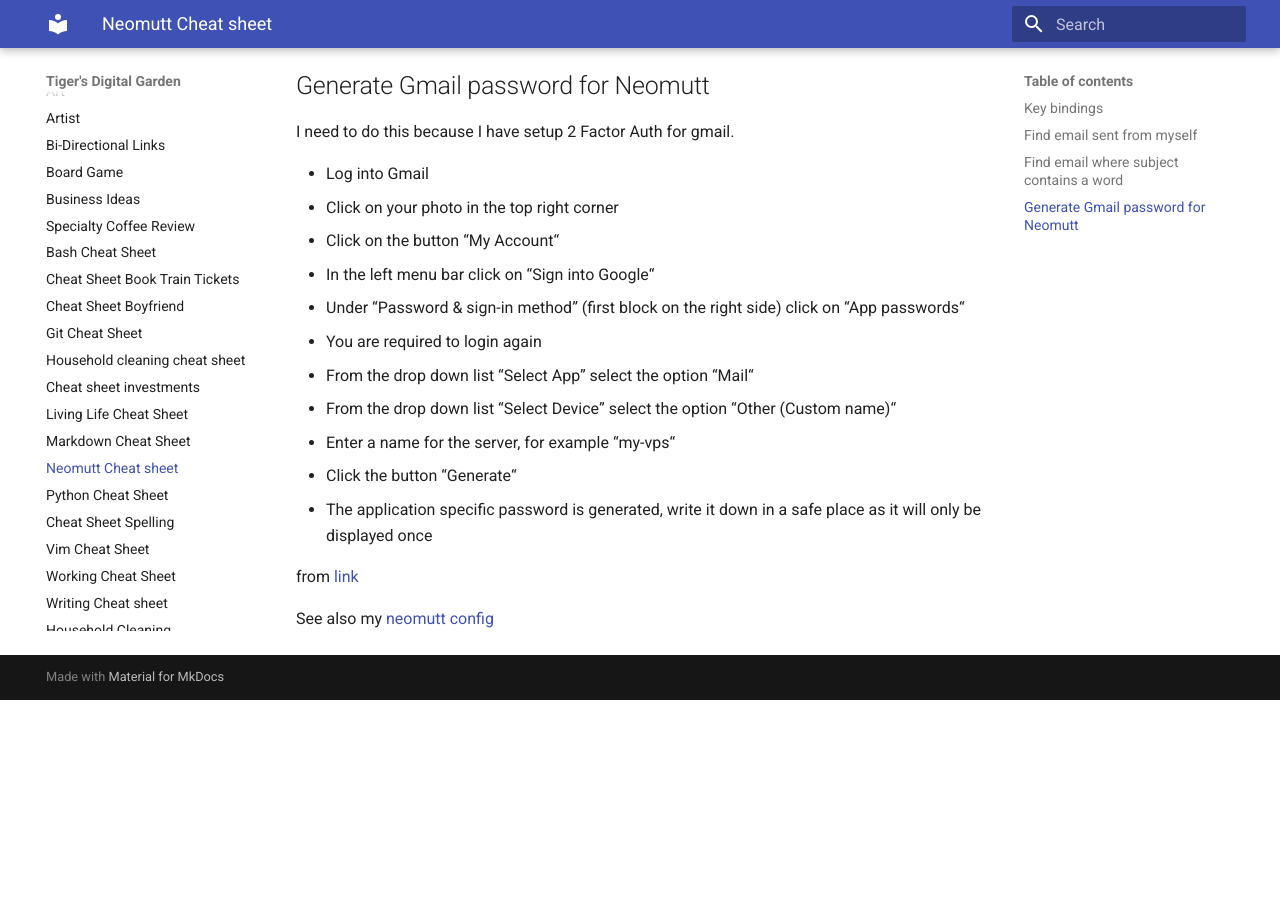
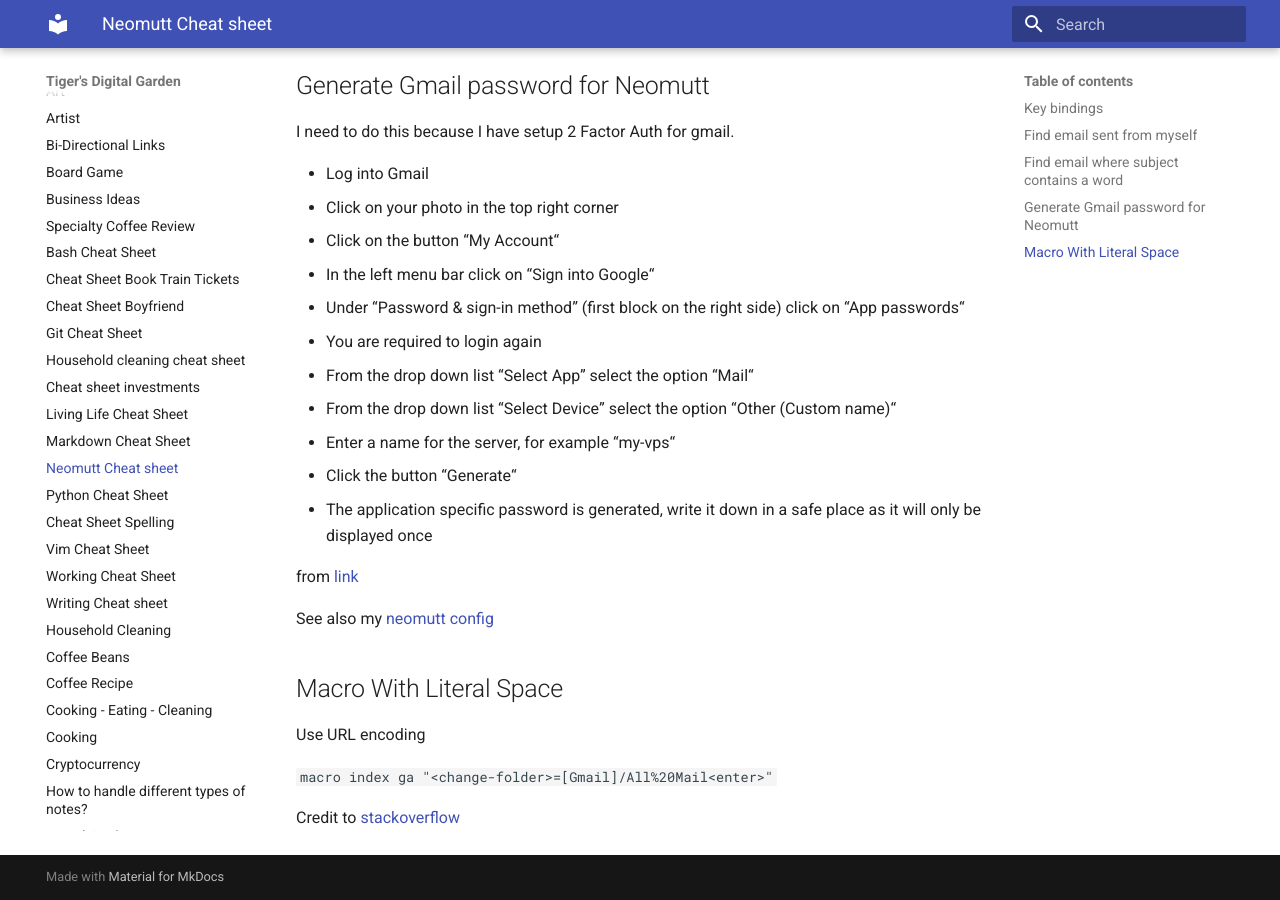
Before and after one commit to ynotstartups/notes, an MkDocs documentation site: the page built from notes/cheat-sheet-neomutt.md, in a window 1280 px wide and 900 px high, scrolled down 630 px. Built offline with MkDocs 1.6.1 and Material for MkDocs 9.7.7, drawn with Linux system fonts in a browser that asks for light colours; before the commit the page ends 1330 px from its top, so only the background shows below that.

Commit message:
use macro with space

```diff
--- a/notes/cheat-sheet-neomutt.md
+++ b/notes/cheat-sheet-neomutt.md
@@ -37,3 +37,12 @@
 from [link](https://nidkil.me/2018/01/18/setting-up-mutt-to-send-mail-using-gmail-with-2fa-set/)
 
 See also my [neomutt config](https://github.com/ynotstartups/dotfiles/blob/main/.neomutt_config)
+
+
+## Macro With Literal Space
+
+Use URL encoding
+
+`macro index ga "<change-folder>=[Gmail]/All%20Mail<enter>"`
+
+Credit to [stackoverflow](https://stackoverflow.com/a/14779416)
```
